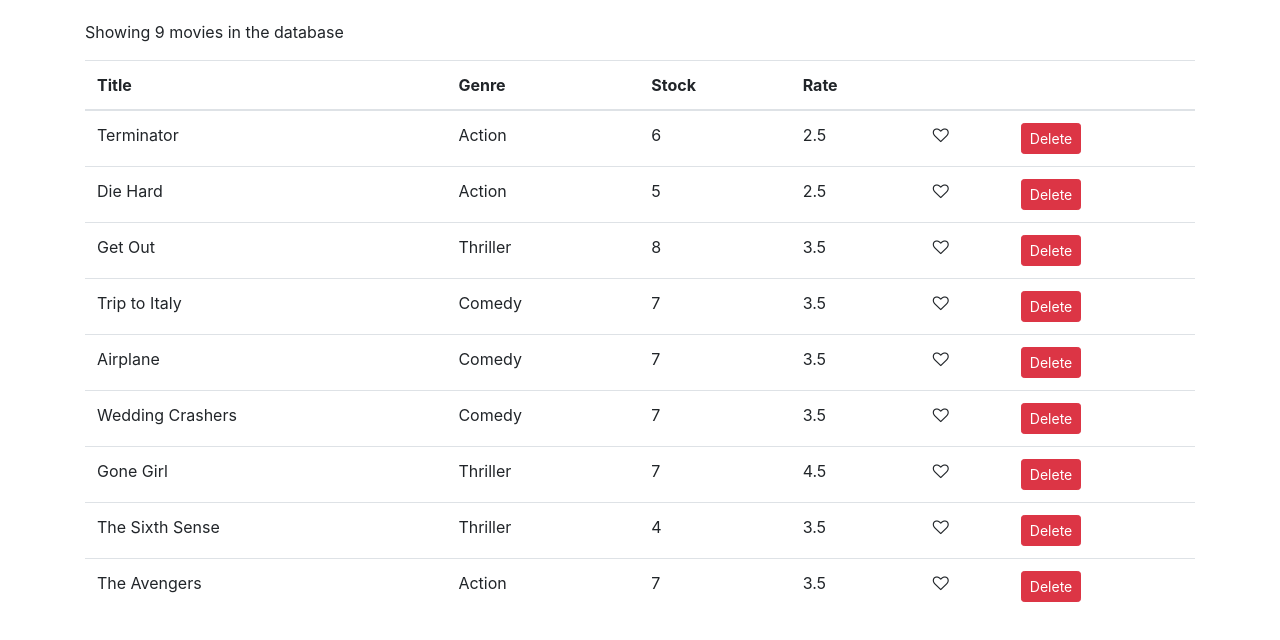
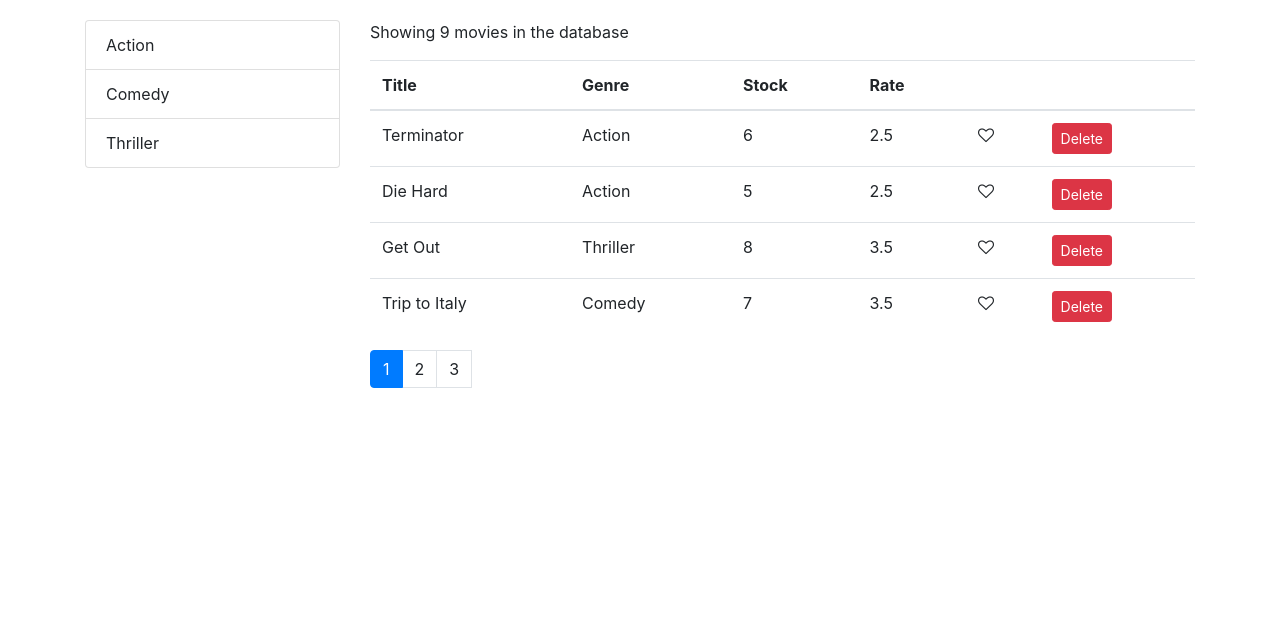
Before and after one commit to josephkniskern/ReactRefreshApp, a React (Create React App) app: page / in a window 1280 px wide. Shown: the top 640 px of the page. Built offline with nearby package versions, Linux system fonts and the light colour scheme.

Commit message:
adding genre select

```diff
--- a/package.json
+++ b/package.json
@@ -12,6 +12,8 @@
     "@testing-library/user-event": "^7.1.2",
     "bootstrap": "^4.1.1",
     "font-awesome": "^4.7.0",
+    "lodash": "^4.17.10",
+    "prop-types": "^15.6.2",
     "react": "^16.13.1",
     "react-dom": "^16.13.1",
     "react-scripts": "3.4.3"
--- /dev/null
+++ b/src/components/common/listGroup.jsx
@@ -0,0 +1,15 @@
+import React, { Component } from 'react';
+
+const ListGroup = (props) => {
+  const { items, textProperty, valueProperty } = props
+  return (
+    <ul className="list-group">
+      {items.map(item =>
+        <li key={item[valueProperty]} className="list-group-item">
+          {item[textProperty]}
+        </li>)}
+    </ul>
+  )
+}
+
+export default ListGroup;
--- /dev/null
+++ b/src/components/common/pagination.jsx
@@ -0,0 +1,32 @@
+import React, { Component } from 'react';
+import PropTypes from 'prop-types';
+import _ from 'lodash';
+
+const Pagination = (props) => {
+  const { itemsCount, pageSize, currentPage, onPageChange } = props
+
+  const pageCount = Math.ceil(itemsCount / pageSize)
+  if (pageCount === 1) return null
+  const pages = _.range(1, pageCount + 1)
+
+  return (
+    <nav>
+      <ul className="pagination">
+        {pages.map(page => (
+          <li key={page} className={page === currentPage ? "page-item active" : "page-items"}>
+            <a className="page-link" onClick={() => onPageChange(page)}>{page}</a>
+          </li>
+        ))}
+      </ul>
+    </nav>
+  )
+}
+
+Pagination.propTypes = {
+  itemsCount: PropTypes.number.isRequired,
+  pageSize: PropTypes.number.isRequired,
+  currentPage: PropTypes.number.isRequired,
+  onPageChange: PropTypes.func.isRequired
+}
+
+export default Pagination;
--- a/src/components/movies.jsx
+++ b/src/components/movies.jsx
@@ -1,11 +1,22 @@
 import React, { Component } from 'react';
+import Pagination from './common/pagination'
 import { getMovies } from '../services/fakeMovieService'
+import { getGenres } from '../services/fakeGenreService'
 import Like from './common/like';
+import { paginate } from '../utils/paginate'
+import ListGroup from './common/listGroup';
 
 class Movies extends Component {
 
   state = {
-    movies: getMovies()
+    movies: [],
+    genres: [],
+    currentPage: 1,
+    pageSize: 4
+   }
+
+   componentDidMount() {
+     this.setState({ movies: getMovies(), genres: getGenres() })
    }
 
   handleDelete = movie => {
@@ -21,12 +32,34 @@
     this.setState({ movies })
    }
 
+   handlePageChange = page => {
+    this.setState({ currentPage: page })
+   }
+
+   handleGenreSelect = genre => {
+
+   }
+
   render() {
+    const { length: count } = this.state.movies
+    const { pageSize, currentPage, movies: allMovies } = this.state
+
     if (this.state.movies === 0) return <p>There are no movies in the database</p>
 
+    const movies = paginate(allMovies, currentPage, pageSize)
+
     return (
-      <>
-      <p>Showing {this.state.movies.length} movies in the database</p>
+      <div className="row">
+        <div className="col-3">
+          <ListGroup
+            items={this.state.genres}
+            textProperty="name"
+            valueProperty="_id"
+            onItemSelect={this.handleGenreSelect}
+          />
+        </div>
+        <div className="col">
+          <p>Showing {count} movies in the database</p>
           <table className="table">
             <thead>
               <tr>
@@ -39,7 +72,7 @@
               </tr>
             </thead>
             <tbody>
-          {this.state.movies.map(movie =>
+              {movies.map(movie =>
               <tr key={movie._id}>
                 <td>{movie.title}</td>
                 <td>{movie.genre.name}</td>
@@ -60,11 +93,16 @@
                 )}
             </tbody>
           </table>
-      </>
-
+          <Pagination
+            itemsCount={count}
+            pageSize={pageSize}
+            currentPage={currentPage}
+            onPageChange={this.handlePageChange}
+            >
+          </Pagination>
+        </div>
+      </div>
     )
-
-
   }
 }
 
--- /dev/null
+++ b/src/utils/paginate.js
@@ -0,0 +1,9 @@
+import _ from 'lodash';
+
+export function paginate(items, pageNumber, pageSize) {
+  const startIndex = (pageNumber - 1) * pageSize
+  return _(items)
+    .slice(startIndex)
+    .take(pageSize)
+    .value()
+}
```
Also changed, not shown: 1 other file (tests, documents, lock files or other folders). Lines whose indentation alone changed are shown as unchanged.
